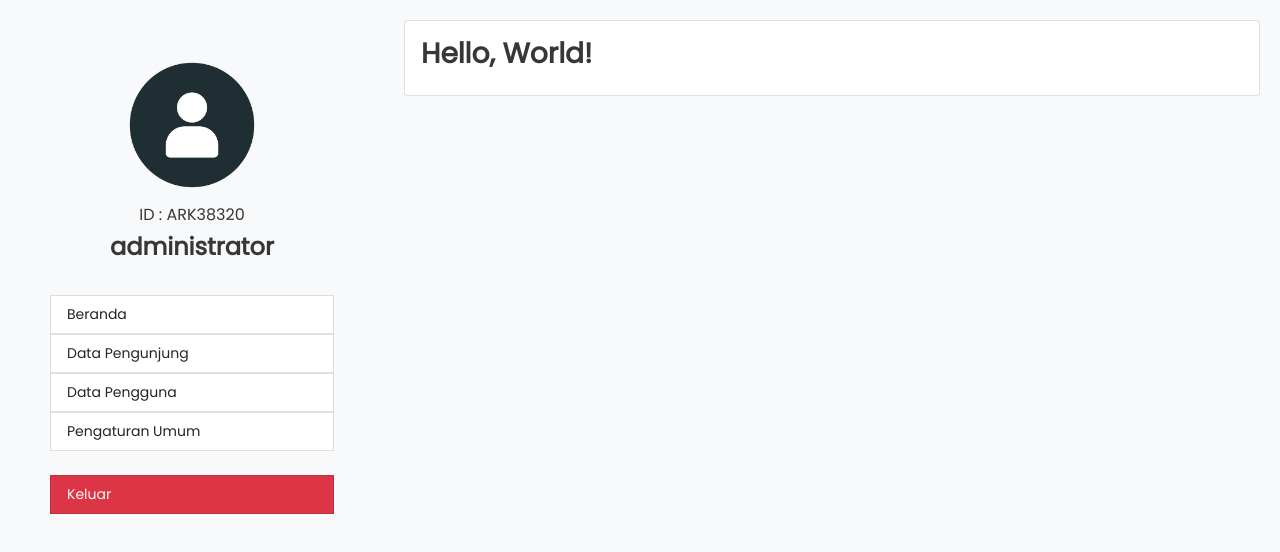
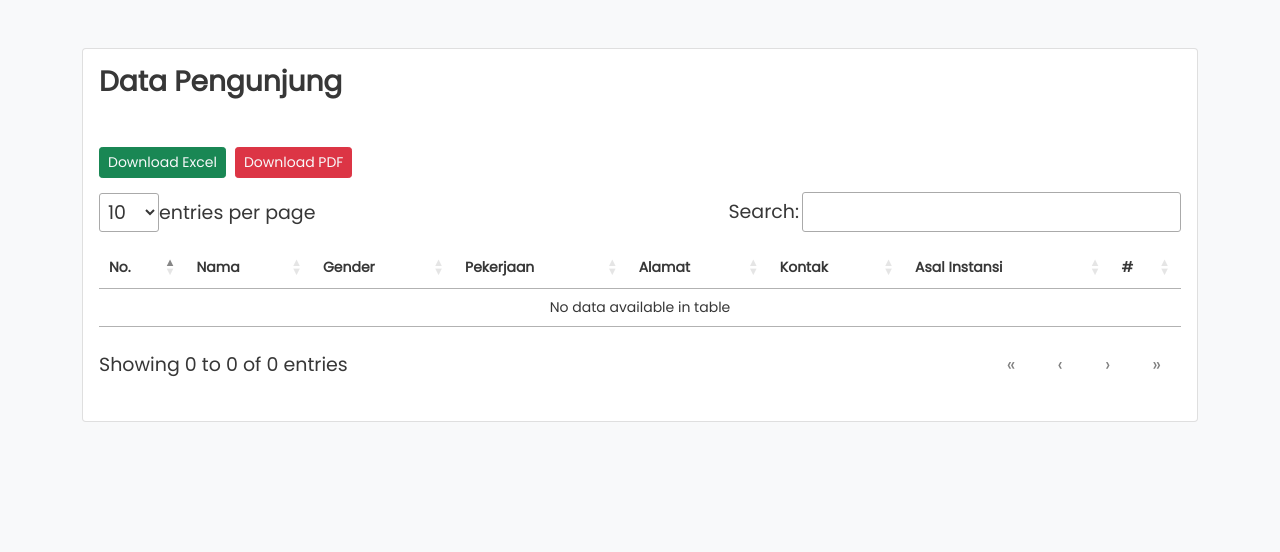
Before and after one commit to ibnuahmadfauzi/arunika-connect, a plain HTML site: page admin/index.html in a window 1280 px wide. Drawn offline with Linux system fonts and the light colour scheme.

Commit message:
create mini admin

```diff
--- a/admin/index.html
+++ b/admin/index.html
@@ -12,73 +12,41 @@
     <!-- SweetAlert -->
     <link rel="stylesheet" href="sweetalert/sweetalert2.min.css" />
 
+    <!-- DataTable -->
+    <link rel="stylesheet" href="datatable/datatables.min.css" />
+
     <!-- CSS File -->
     <link rel="stylesheet" href="style.css" />
   </head>
   <body class="bg-light">
-    <div class="admin-container">
-      <div class="sidebar">
-        <div class="avatar">
-          <img src="images/avatar.png" alt="PT. Arunika Saha Vikasa" />
-        </div>
-        <div class="profil">
-          <div class="text-center">
-            <span class="fs-6"> ID : ARK38320 </span>
-            <br />
-            <span class="fs-4 fw-bold">administrator</span>
+    <div class="main mt-5 container">
+      <div class="card">
+        <div class="card-body">
+          <h3 class="fw-bold mb-5">Data Pengunjung</h3>
+          <div>
+            <button class="btn btn-sm btn-success text-light me-1">
+              Download Excel
+            </button>
+            <button class="btn btn-sm btn-danger text-light">
+              Download PDF
+            </button>
           </div>
-        </div>
-        <div class="menu">
-          <div class="list-group">
-            <a href="index.html" class="text-decoration-none">
-              <button
-                type="button"
-                class="list-group-item list-group-item-action"
-              >
-                Beranda
-              </button>
-            </a>
-            <a href="data-pengunjung.html" class="text-decoration-none">
-              <button
-                type="button"
-                class="list-group-item list-group-item-action"
-              >
-                Data Pengunjung
-              </button>
-            </a>
-            <a href="data-pengguna.html" class="text-decoration-none">
-              <button
-                type="button"
-                class="list-group-item list-group-item-action"
-              >
-                Data Pengguna
-              </button>
-            </a>
-            <a href="pengaturan-umum.html" class="text-decoration-none">
-              <button
-                type="button"
-                class="list-group-item list-group-item-action"
-              >
-                Pengaturan Umum
-              </button>
-            </a>
-          </div>
-          <div class="list-group mt-4">
-            <a href="#" class="text-decoration-none">
-              <button
-                type="button"
-                class="list-group-item list-group-item-action bg-danger text-light"
-              >
-                Keluar
-              </button>
-            </a>
-          </div>
-        </div>
-      </div>
-      <div class="main">
-        <div class="card">
-          <div class="card-body">
-            <h3 class="fw-bold">Hello, World!</h3>
+          <div class="table-responsive">
+            <table id="guest-table">
+              <thead>
+                <tr>
+                  <th>No.</th>
+                  <th>Nama</th>
+                  <th>Gender</th>
+                  <th>Pekerjaan</th>
+                  <th>Alamat</th>
+                  <th>Kontak</th>
+                  <th>Asal Instansi</th>
+                  <th>#</th>
+                </tr>
+              </thead>
+              <tbody id="guest-body"></tbody>
+            </table>
           </div>
         </div>
       </div>
@@ -88,12 +56,105 @@
     <script src="bootstrap/bootstrap.bundle.min.js"></script>
 
     <!-- jQuery -->
-    <script src="jquery/jquery-3.7.1.slim.min.js"></script>
+    <script src="jquery/jquery-3.7.1.min.js"></script>
 
     <!-- SweetAlert -->
     <script src="sweetalert/sweetalert2.all.min.js"></script>
 
-    <!-- JS File -->
-    <script src="script.js"></script>
+    <!-- DataTable -->
+    <script src="datatable/datatables.min.js"></script>
+
+    <script type="text/javascript">
+      $(document).ready(function () {
+        let db;
+        let dataTable; // simpan instance DataTable
+
+        // buka IndexedDB versi 2 (pastikan versi terbaru)
+        const request = indexedDB.open("ArunikaconnectDB", 2);
+
+        request.onupgradeneeded = function (event) {
+          db = event.target.result;
+
+          if (!db.objectStoreNames.contains("guest")) {
+            db.createObjectStore("guest", {
+              keyPath: "id",
+              autoIncrement: true,
+            });
+          }
+        };
+
+        request.onsuccess = function (event) {
+          db = event.target.result;
+          console.log("✅ Database siap digunakan");
+
+          // Inisialisasi DataTable
+          dataTable = $("#guest-table").DataTable({
+            data: [],
+            columns: [
+              { data: "no" }, // dari nomor urut
+              { data: "name" },
+              { data: "gender" },
+              { data: "job" },
+              { data: "address" },
+              { data: "contact" },
+              { data: "instansi" },
+              {
+                data: "id",
+                render: function (data) {
+                  return `<button class="btn btn-sm btn-danger btn-hapus-pengunjung">Hapus</button>`;
+                },
+              },
+            ],
+            initComplete: function () {
+              tampilkanData();
+            },
+          });
+
+          // Setelah DB siap, tampilkan data
+          tampilkanData();
+        };
+
+        request.onerror = function (event) {
+          console.error("❌ Gagal membuka database", event.target.error);
+        };
+
+        // Fungsi menampilkan data dari IndexedDB ke DataTables
+        function tampilkanData() {
+          const tx = db.transaction("guest", "readonly");
+          const store = tx.objectStore("guest");
+
+          const data = [];
+          let nomorUrut = 1;
+
+          store.openCursor().onsuccess = function (event) {
+            const cursor = event.target.result;
+            if (cursor) {
+              data.push({
+                no: nomorUrut++, // Nomor urut manual
+                name: cursor.value.name,
+                gender: cursor.value.gender,
+                job: cursor.value.job,
+                address: cursor.value.address,
+                contact: `${cursor.value.phone}<br>${cursor.value.email}`,
+                instansi: cursor.value.instansi,
+              });
+              cursor.continue();
+            } else {
+              // update tabel dengan data baru
+              dataTable.clear();
+              dataTable.rows.add(data);
+              dataTable.draw();
+              console.log(
+                "✅ Data ditampilkan di DataTables dengan nomor urut"
+              );
+            }
+          };
+        }
+
+        $(document).ready(".btn-hapus-pengunjung", "click", function () {
+          alert("tes");
+        });
+      });
+    </script>
   </body>
 </html>
```
